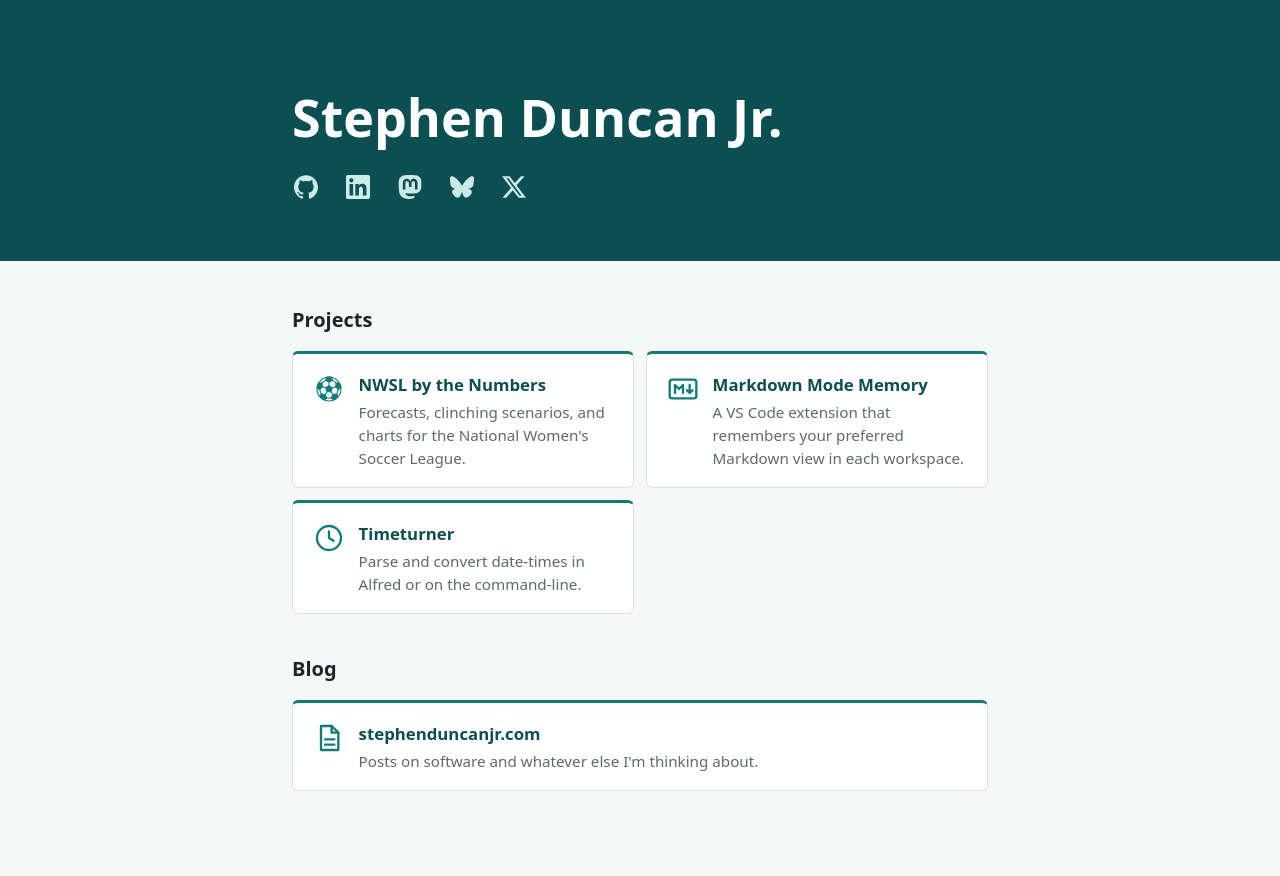
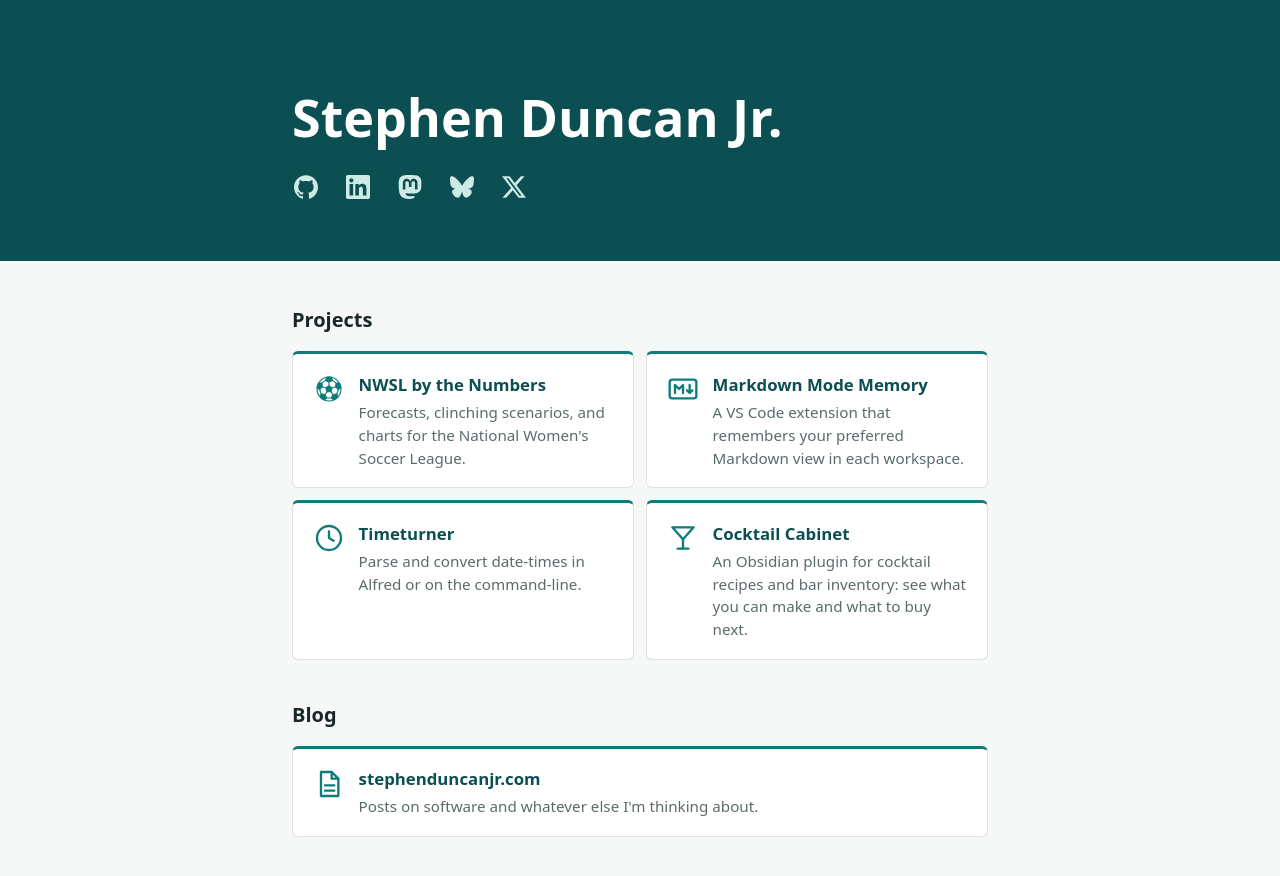
Before and after one commit to jrduncans/jrduncans.com, a website: page public/index.html in a window 1280 px wide. Before the commit the page ends 855 px from the top, so only its background shows below. Drawn offline with Linux system fonts and the light colour scheme.

Commit message:
Add a Cocktail Cabinet card to the projects list (#6)
Co-authored-by: Stephen Duncan <jrduncans@users.noreply.github.com>
Co-authored-by: Claude Opus 5.5 <noreply@anthropic.com>

```diff
--- a/public/index.html
+++ b/public/index.html
@@ -257,6 +257,15 @@
 						</span>
 					</a>
 				</li>
+				<li>
+					<a href="https://community.obsidian.md/plugins/cocktail-cabinet">
+						<svg class="icon" viewBox="0 0 24 24" aria-hidden="true"><path d="M4 4h16l-8 9z"/><path d="M12 13v7M8 20h8"/></svg>
+						<span>
+							<span class="name">Cocktail Cabinet</span>
+							<span class="detail">An Obsidian plugin for cocktail recipes and bar inventory: see what you can make and what to buy next.</span>
+						</span>
+					</a>
+				</li>
 			</ul>
 		</section>
 
```
